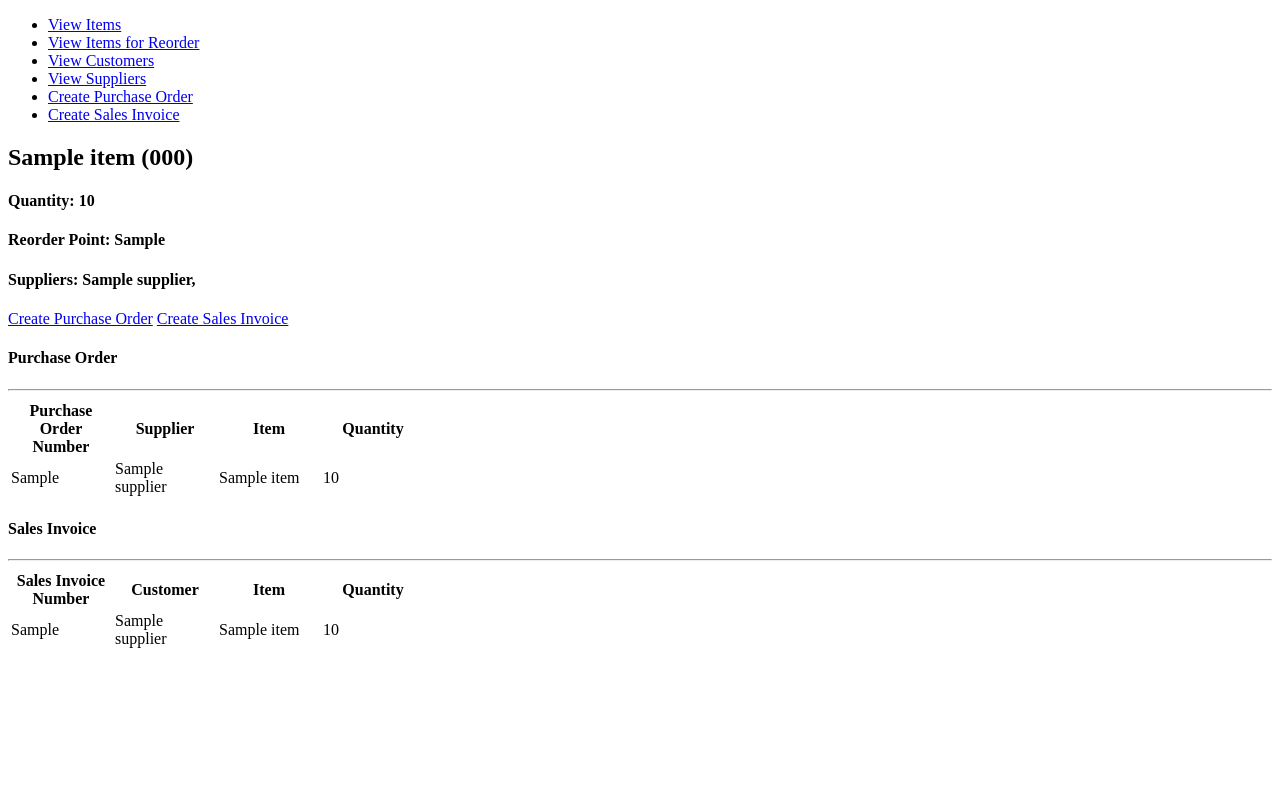
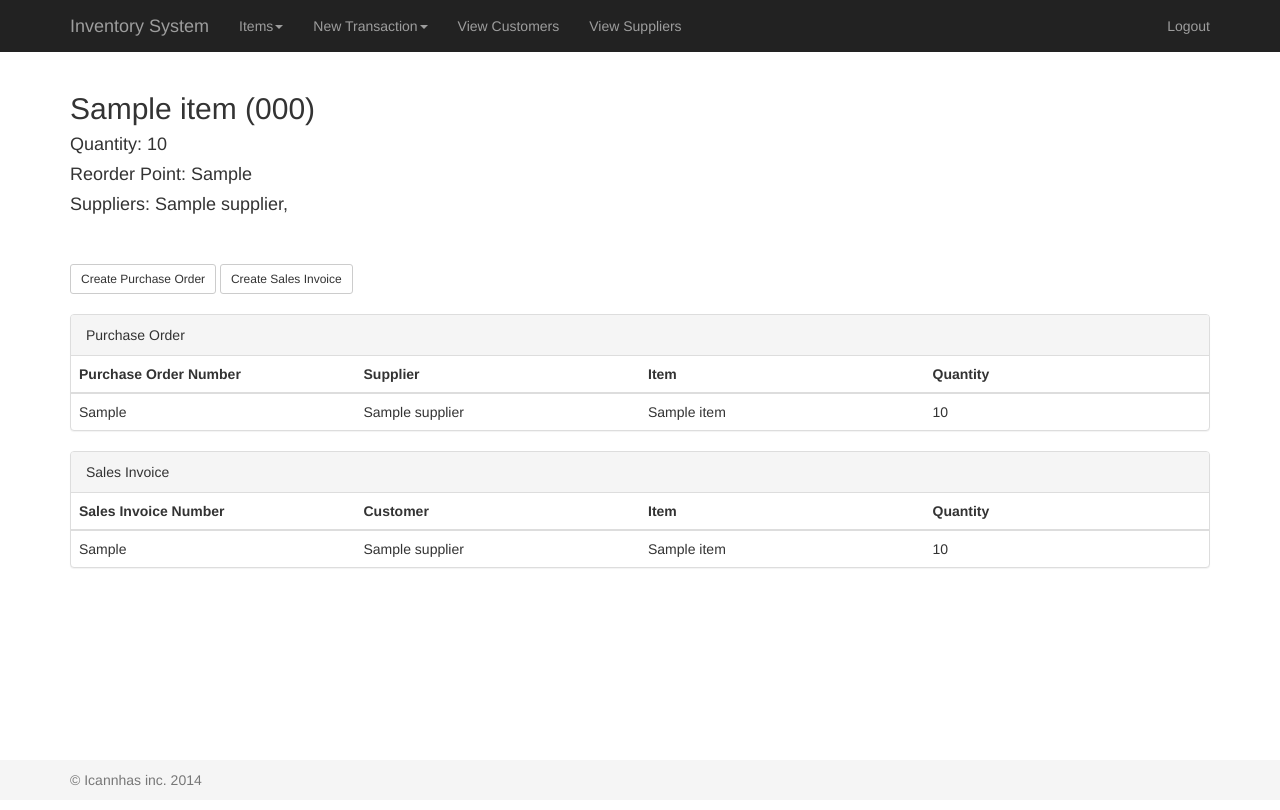
Before and after one commit to rbwong/inventory, a Django app: template templates/inventory_system/item.html in a window 1280 px wide. Before the commit the page ends 648 px from the top, so only its background shows below. Run offline with Django 3.2, Linux system fonts and the light colour scheme; the template is opened without the code that fills it: most values are stand-ins (such as "Sample title", 1, 10 or a date in 2020); some libraries are stand-ins or nearby versions.

Commit message:
Bootstraped the templates.

```diff
--- a/inventory/settings.py
+++ b/inventory/settings.py
@@ -49,6 +49,7 @@ INSTALLED_APPS = (
     'crispy_forms',
     'auth',
     'inventory_system',
+    'bootstrap3',
 )
 
 MIDDLEWARE_CLASSES = (
--- /dev/null
+++ b/static/css/base.css
@@ -0,0 +1,7 @@
+.table {
+  width: 100%;
+}
+
+.form-new_purchase_order, .form-new-sales-invoice {
+	width: 400px;
+}
--- /dev/null
+++ b/static/css/footer.css
@@ -0,0 +1,15 @@
+.navbar {
+  position: relative;
+  min-height: 50px;
+  margin-bottom: 20px;
+  border: 1px solid transparent;
+}
+
+#footer {
+	line-height: 40px;
+	position: absolute;
+	bottom: 0;
+	width: 100%;
+	height: 40px;
+	background-color: #f5f5f5;
+}
--- a/templates/base.html
+++ b/templates/base.html
@@ -11,24 +11,22 @@
     <head>
         <title>{% block title %}Inventory System{% endblock %}</title>
 
+        <link rel="stylesheet" href="//netdna.bootstrapcdn.com/bootstrap/3.1.1/css/bootstrap.min.css">
+        <link rel="stylesheet" href="{% static "css/base.css" %}" />
+        <link rel="stylesheet" href="{% static "css/footer.css" %}" />
         {% block css %}{% endblock %}
 
+        <script src="//code.jquery.com/jquery-1.11.0.min.js"></script>
+        <script src="//netdna.bootstrapcdn.com/bootstrap/3.1.1/js/bootstrap.min.js"></script>
         {% block js_up %}{% endblock %}
     </head>
 
     <body>
-        <ul>
-            <li><a href="/">View Items</a></li>
-            <li><a href="/reorder_items">View Items for Reorder</a></li>
-            <li><a href="/customers">View Customers</a></li>
-            <li><a href="/suppliers">View Suppliers</a></li>
-            <li><a href="/new_purchase_order">Create Purchase Order</a></li>
-            <li><a href="/new_sales_invoice">Create Sales Invoice</a></li>
-        </ul>
+        {% block body_header %}{% endblock %}
 
-        <div id="container">
-            <div id="content">{% block body %}{% endblock %}</div>
-        </div>
+        {% block body %}{% endblock %}
+
+        {% block body_footer %}{% endblock %}
     </body>
 
     {% block js_bottom %}{% endblock %}
--- /dev/null
+++ b/templates/footer.html
@@ -0,0 +1,6 @@
+
+<div id="footer">
+  <div class="container">
+    <p class="text-muted">&copy; Icannhas inc. 2014</p>
+  </div>
+</div>
--- a/templates/inventory_system/item.html
+++ b/templates/inventory_system/item.html
@@ -1,6 +1,11 @@
 {% extends "base.html" %}
 
+{% block body_header %}
+    {% include "navbar.html" %}
+{% endblock %}
+
 {% block body %}
+    <div class="container">
         <h2>{{ item.name }} ({{ item.item_code }})</h2>
         <h4>Quantity: {{ item.quantity }} </h4>
         <h4>Reorder Point: {{ item.reorder_point }} </h4>
@@ -10,12 +15,18 @@
             {% endfor %}
         </h4>
 
-    <a href="/new_purchase_order?item={{ item.item_code }}">Create Purchase Order</a>
-    <a href="/new_sales_invoice?item={{ item.item_code }}">Create Sales Invoice</a>
+        <br>
         <br>
 
-    <h4>Purchase Order</h4>
-    <hr>
+        <a class="btn btn-lg btn-default btn-sm" href="/new_purchase_order?item={{ item.item_code }}">Create Purchase Order</a>
+        <a class="btn btn-lg btn-default btn-sm" href="/new_sales_invoice?item={{ item.item_code }}">Create Sales Invoice</a>
+
+        <br>
+        <br>
+
+        <div class="panel panel-default">
+        <!-- Default panel contents -->
+          <div class="panel-heading">Purchase Order</div>
             <table class="table">
                 <thead>
                     <tr>
@@ -40,9 +51,11 @@
                     {% endif %}
                 </tbody>
             </table>
+        </div>
 
-    <h4>Sales Invoice</h4>
-    <hr>
+        <div class="panel panel-default">
+        <!-- Default panel contents -->
+          <div class="panel-heading">Sales Invoice</div>
             <table class="table">
                 <thead>
                     <tr>
@@ -67,4 +80,10 @@
                     {% endif %}
                 </tbody>
             </table>
+        </div>
+    </div>
 {% endblock %}
+
+{% block body_footer %}
+    {% include "footer.html" %}
+{% endblock %}
--- /dev/null
+++ b/templates/navbar.html
@@ -0,0 +1,39 @@
+<div class="navbar navbar-inverse navbar-fixed-top" role="navigation">
+  <div class="container">
+    <div class="navbar-header">
+      <button type="button" class="navbar-toggle" data-toggle="collapse" data-target=".navbar-collapse">
+        <span class="sr-only">Toggle navigation</span>
+        <span class="icon-bar"></span>
+        <span class="icon-bar"></span>
+        <span class="icon-bar"></span>
+      </button>
+      <a class="navbar-brand" href="/">Inventory System</a>
+    </div>
+    <div class="collapse navbar-collapse">
+      <ul class="nav navbar-nav">
+        <li class="dropdown">
+          <a href="#" class="dropdown-toggle" data-toggle="dropdown">Items<b class="caret"></b></a>
+          <ul class="dropdown-menu">
+            <li><a href="/">All Items</a></li>
+            <li><a href="/reorder_items">Items to Reorder</a></li>
+          </ul>
+        </li>
+        <li class="dropdown">
+          <a href="#" class="dropdown-toggle" data-toggle="dropdown">New Transaction<b class="caret"></b></a>
+          <ul class="dropdown-menu">
+            <li><a href="/new_purchase_order">Create Purchase Order</a></li>
+           <li><a href="/new_sales_invoice">Create Sales Invoice</a></li>
+          </ul>
+        </li>
+        <li><a href="/customers">View Customers</a></li>
+        <li><a href="/suppliers">View Suppliers</a></li>
+      </ul>
+      <div class="navbar-collapse collapse">
+        <ul class="nav navbar-nav navbar-right">
+          <li><a href="/logout">Logout</a></li>
+        </ul>
+      </div>
+    </div>
+    <!--/.nav-collapse -->
+  </div>
+</div>
```
Also changed, not shown: static/css/signin.css (added, +11 -0 lines), templates/auth/login.html (+13 -5 lines), templates/inventory_system/customer.html (+14 -2 lines), templates/inventory_system/customer_list.html (+19 -0 lines), templates/inventory_system/item_list.html (+12 -0 lines), templates/inventory_system/new_purchase_order.html (+23 -5 lines), templates/inventory_system/new_sales_invoice.html (+23 -5 lines), templates/inventory_system/reorder_list.html (+13 -1 lines), templates/inventory_system/supplier.html (+14 -2 lines), templates/inventory_system/supplier_list.html (+15 -4 lines), 1 other file. Lines whose indentation alone changed are shown as unchanged.
